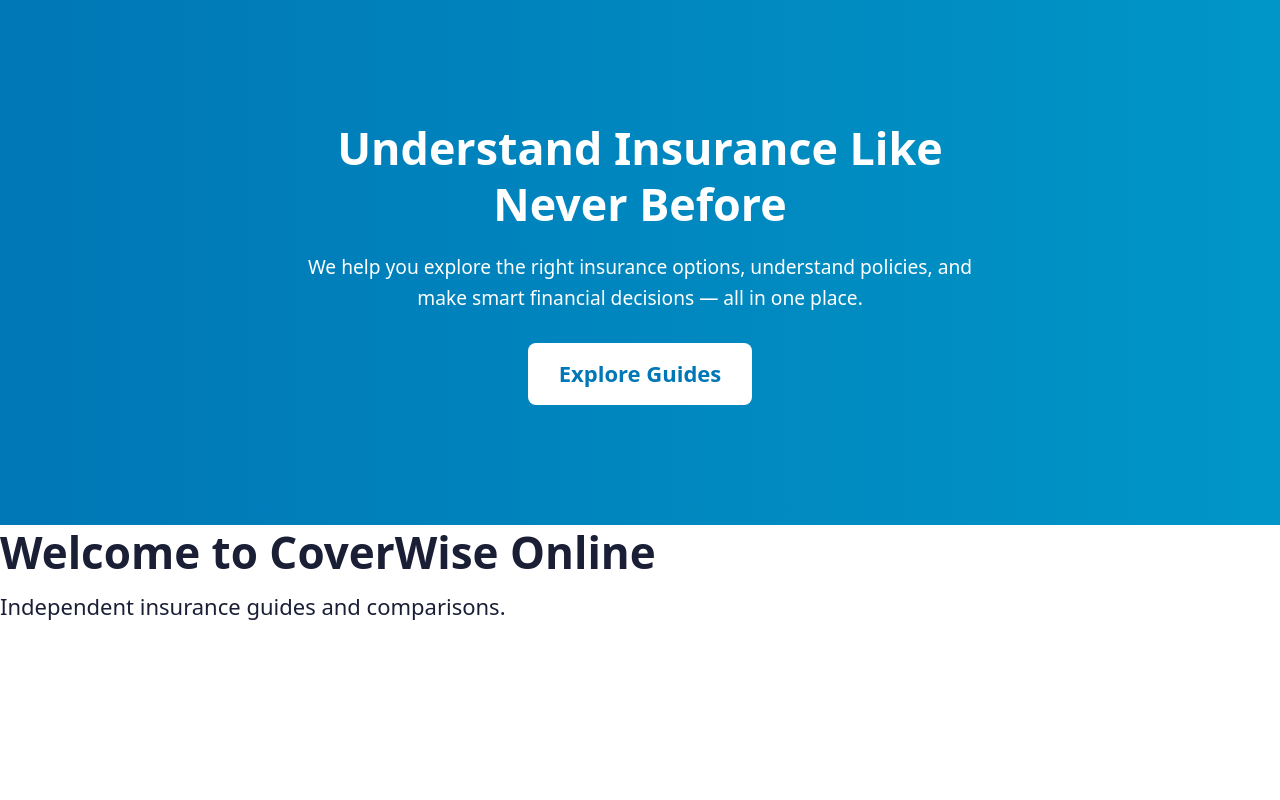
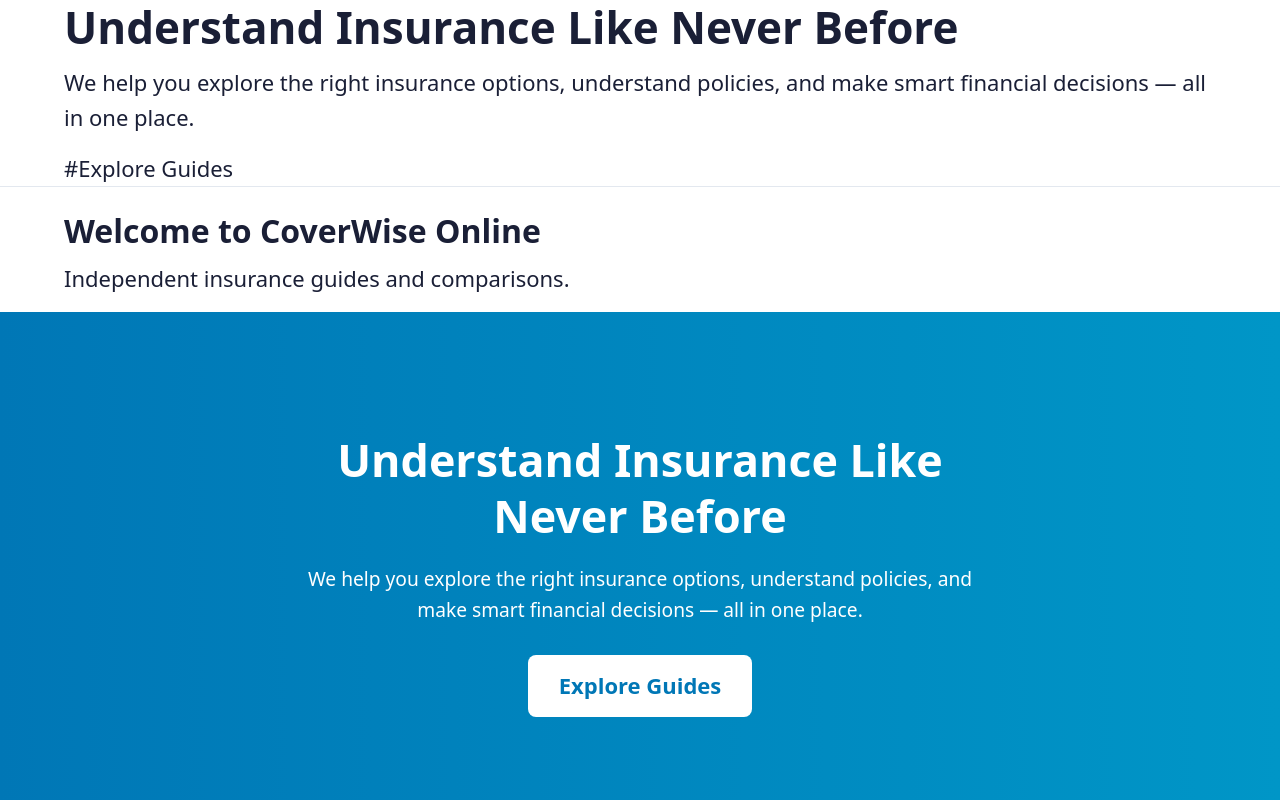
Before and after one commit to emraanmlk-design/emranmlk-design.github.io, a plain HTML site: page index.html in a window 1280 px wide. Shown: the top 800 px of the page. Drawn offline with Linux system fonts and the light colour scheme.

Commit message:
Update index.html

```diff
--- a/index.html
+++ b/index.html
@@ -1,12 +1,17 @@
-<!doctype html>
-<html lang="en">
-<head>
-  <meta charset="utf-8" />
-  <meta name="viewport" content="width=device-width, initial-scale=1" />
-  <title>CoverWise Online — Insurance Guides, Comparisons & Tips</title>
-  <meta name="description" content="Independent insurance guides across Auto, Health, Life, Travel, Home & Business. Clear comparisons, country pages, and how-to advice." />
-  <meta name="theme-color" content="#0e1630" />
+<body>
+  <header class="site-header">
+    <div class="container">
+      <h1>Understand Insurance Like Never Before</h1>
+      <p>We help you explore the right insurance options, understand policies, and make smart financial decisions — all in one place.</p>
+      #Explore Guides</a>
+    </div>
+  </header>
 
+  <main class="container mt-3">
+    <h2>Welcome to CoverWise Online</h2>
+    <p>Independent insurance guides and comparisons.</p>
+  </main>
+</body>
   <!-- Open Graph / Social -->
   <meta property="og:title" content="CoverWise Online — Insurance Guides, Comparisons & Tips" />
   <meta property="og:description" content="Independent insurance guides across Auto, Health, Life, Travel, Home & Business." />
```
